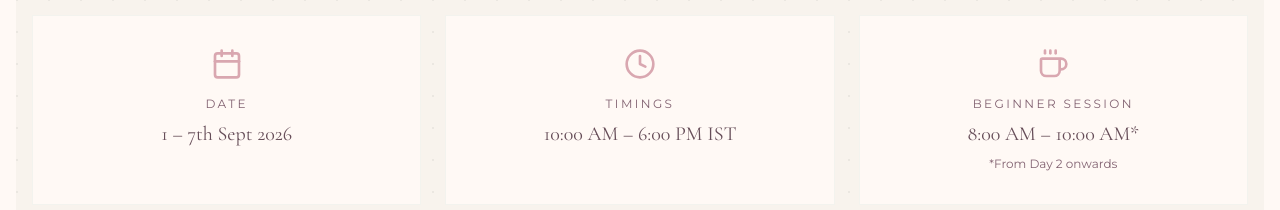
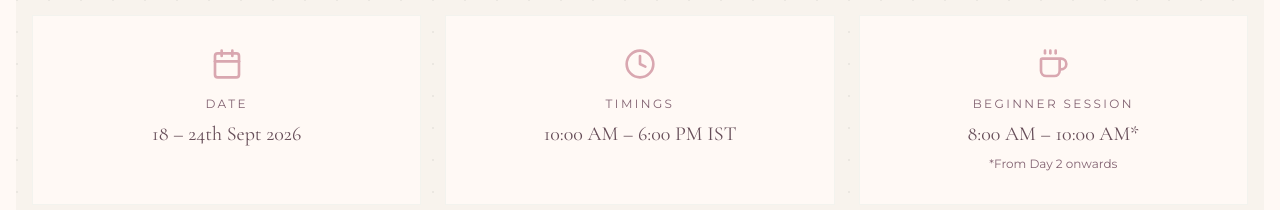
Before and after one commit to sourabh-bit/MS-STUDIO-WEBSITE, a React (Vite) app in the folder frontend/: page /classes in a window 1280 px wide. Shown: the part 10140-10350 px from the top of the page. Built offline with nearby package versions, Linux system fonts and the light colour scheme; the HTML template or start-up script is replaced by a standard one; a web font is replaced by a local one.

Commit message:
refactor TimingSection: update class date to reflect new schedule

```diff
--- a/frontend/src/components/classes/sections/Offline classes/TimingSection.tsx
+++ b/frontend/src/components/classes/sections/Offline classes/TimingSection.tsx
@@ -35,7 +35,7 @@ const TimingSection = () => {
           <div className="bg-background p-6 md:p-8 text-center border border-border/30">
             <Calendar className="w-8 h-8 text-dusty-rose mx-auto mb-4" />
             <p className="font-sans text-xs tracking-[0.2em] uppercase text-muted-foreground mb-2">Date</p>
-            <p className="font-serif text-xl text-foreground"> 1 – 7th Sept 2026</p>
+            <p className="font-serif text-xl text-foreground"> 18 – 24th Sept 2026</p>
           </div>
           <div className="bg-background p-6 md:p-8 text-center border border-border/30">
             <Clock className="w-8 h-8 text-dusty-rose mx-auto mb-4" />
```
